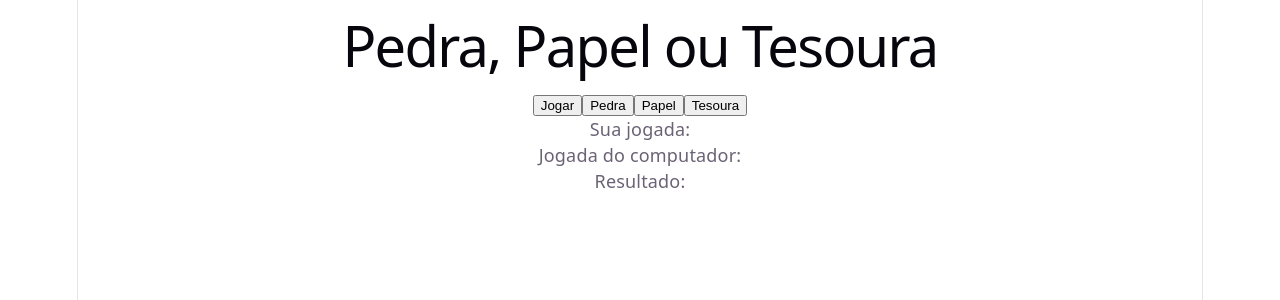
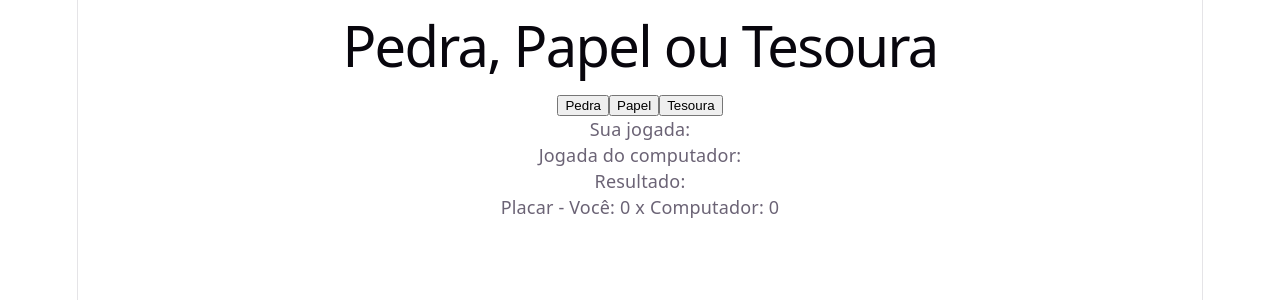
Before and after one commit to Aariisss/ExerciciosReact, a React (Vite) app: page / in a window 1280 px wide. Shown: the top 300 px of the page. Built offline with nearby package versions, Linux system fonts and the light colour scheme.

Commit message:
Finalização exercicio 3

```diff
--- a/src/components/PedraPapelTesoura.jsx
+++ b/src/components/PedraPapelTesoura.jsx
@@ -5,6 +5,8 @@ function PedraPapelTesoura() {
     const [jogadaJogador, setJogadaJogador] = useState('');
     const [jogadaComputadorAtual, setJogadaComputadorAtual] = useState('');
     const [resultado, setResultado] = useState('');
+    const [placarJogador, setPlacarJogador] = useState(0);
+    const [placarComputador, setPlacarComputador] = useState(0);
 
 
     function jogadaComputador() {
@@ -15,7 +17,7 @@ function PedraPapelTesoura() {
     function jogar(jogador) {
         const computador = jogadaComputador();
         setJogadaComputadorAtual(computador);
-        verificarVencedor(jogadaJogador, computador);
+        verificarVencedor(jogador, computador);
     }
 
     function verificarVencedor(jogador, computador) {
@@ -25,20 +27,22 @@ function PedraPapelTesoura() {
                    (jogador === 'Papel' && computador === 'Pedra') ||
                    (jogador === 'Tesoura' && computador === 'Papel')){
             setResultado('Você venceu!');
+            setPlacarJogador((valorAnterior) => valorAnterior + 1);
         } else {
             setResultado('Computador venceu!');
+            setPlacarComputador((valorAnterior) => valorAnterior + 1);
         }
                    }
     return (
         <div>
             <h1>Pedra, Papel ou Tesoura</h1>
-            <button onClick={jogadaComputador}>Jogar</button>
             <button onClick={() => { setJogadaJogador('Pedra'); jogar('Pedra'); }}>Pedra</button>
             <button onClick={() => { setJogadaJogador('Papel'); jogar('Papel'); }}>Papel</button>
             <button onClick={() => { setJogadaJogador('Tesoura'); jogar('Tesoura'); }}>Tesoura</button>
             <p>Sua jogada: {jogadaJogador}</p>
             <p>Jogada do computador: {jogadaComputadorAtual}</p>
             <p>Resultado: {resultado}</p>
+            <p>Placar - Você: {placarJogador} x Computador: {placarComputador}</p>
         </div>
     );
 }
```
